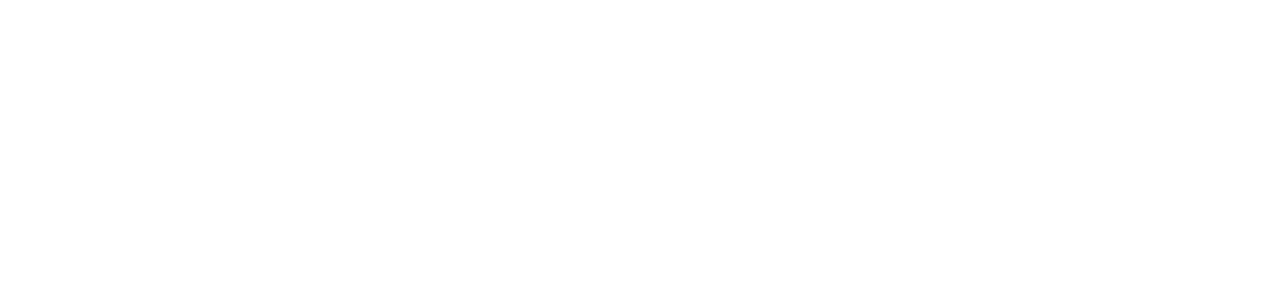
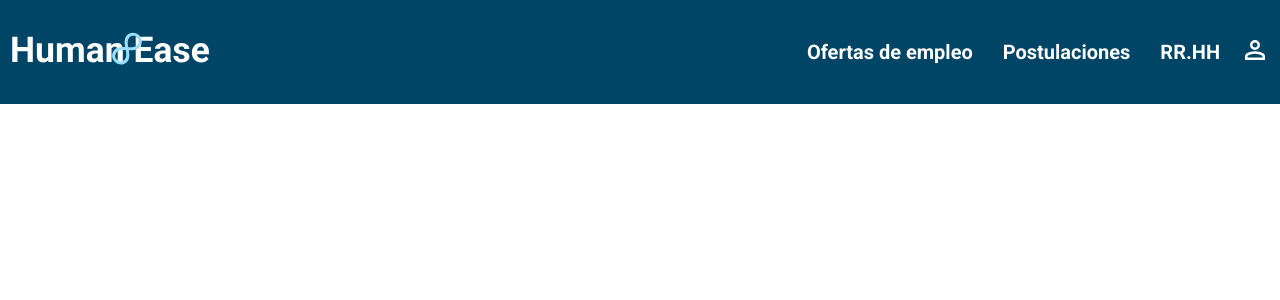
Before and after one commit to LUISARAMIREZ08/Human_Ease, an Angular app in the folder Client/: page / in a window 1280 px wide. Shown: the top 300 px of the page. Built offline with nearby package versions, Linux system fonts and the light colour scheme.

Commit message:
add-header

```diff
--- a/Client/src/app/app.component.css
+++ b/Client/src/app/app.component.css
@@ -0,0 +1,4 @@
+.main-container {
+    margin-top: 0;
+    width: 100%;
+  }
--- a/Client/src/app/app.component.html
+++ b/Client/src/app/app.component.html
@@ -1 +1,6 @@
-<router-outlet />
+<!--<router-outlet />-->
+
+<div class="main-container">
+    <app-header></app-header>
+    <router-outlet></router-outlet>
+</div>
--- /dev/null
+++ b/Client/src/app/components/header/header.component.css
@@ -0,0 +1,50 @@
+.roboto-bold {
+    font-family: "Roboto", sans-serif;
+    font-weight: 700;
+    font-style: normal;
+  }
+
+.header {
+    background-color: #004466;
+    color: white;
+    padding: 10px;
+    text-align: center;
+    font-size: 20px;
+    font-weight: bold;
+    display: flex;
+    justify-content: space-between;
+    align-items: center;
+}
+
+.header_nav {
+    display: flex;
+    justify-content: center;
+    align-items: center;
+}
+
+.header_nav ul {
+    list-style: none;
+    display: flex;
+    align-items: center;
+}
+
+.header_nav ul li {
+    padding: 10px;
+    margin-right: 10px;
+}
+
+.header_nav ul li a {
+    color: white;
+    text-decoration: none;
+}
+
+.header_nav ul li :hover{
+    border-bottom: 3px solid white;
+    transition: 0.1s ease-in-out;
+
+}
+
+.header_logo img {
+    width: 200px;
+    height: 50px;
+}
--- /dev/null
+++ b/Client/src/app/components/header/header.component.html
@@ -0,0 +1,13 @@
+<div class="header roboto-bold">
+    <div class="header_logo">
+        <img src="assets/Logo.svg" alt="logo" title="Logo Human Ease"/>
+    </div>
+    <div class="header_nav">
+        <ul>
+        <li><a href="">Ofertas de empleo</a></li>
+        <li><a href="">Postulaciones</a></li>
+        <li><a href="">RR.HH</a></li>
+        </ul>
+        <a href=""><img src="assets/icons/user.svg" alt="userLogo"></a>
+    </div>
+</div>
--- a/Client/src/index.html
+++ b/Client/src/index.html
@@ -6,6 +6,9 @@
   <base href="/">
   <meta name="viewport" content="width=device-width, initial-scale=1">
   <link rel="icon" type="image/x-icon" href="favicon.ico">
+  <link rel="preconnect" href="https://fonts.googleapis.com">
+  <link rel="preconnect" href="https://fonts.gstatic.com" crossorigin>
+  <link href="https://fonts.googleapis.com/css2?family=Roboto:ital,wght@0,100;0,300;0,400;0,500;0,700;0,900;1,100;1,300;1,400;1,500;1,700;1,900&family=Sora&display=swap" rel="stylesheet">
 </head>
 <body>
   <app-root></app-root>
--- a/Client/src/styles.css
+++ b/Client/src/styles.css
@@ -1 +1,34 @@
 /* You can add global styles to this file, and also import other style files */
+.roboto-thin {
+  font-family: "Roboto", sans-serif;
+  font-weight: 100;
+  font-style: normal;
+}
+
+.roboto-light {
+  font-family: "Roboto", sans-serif;
+  font-weight: 300;
+  font-style: normal;
+}
+
+.roboto-regular {
+  font-family: "Roboto", sans-serif;
+  font-weight: 400;
+  font-style: normal;
+}
+
+.roboto-medium {
+  font-family: "Roboto", sans-serif;
+  font-weight: 500;
+  font-style: normal;
+}
+
+.roboto-bold {
+  font-family: "Roboto", sans-serif;
+  font-weight: 700;
+  font-style: normal;
+}
+
+body {
+  margin: 0;
+}
```
Also changed, not shown: Client/src/app/app.component.ts (+6 -5 lines), Client/src/app/components/header/header.component.ts (added, +12 -0 lines), Client/src/assets/Logo.svg (added), Client/src/assets/icons/user.svg (added).
